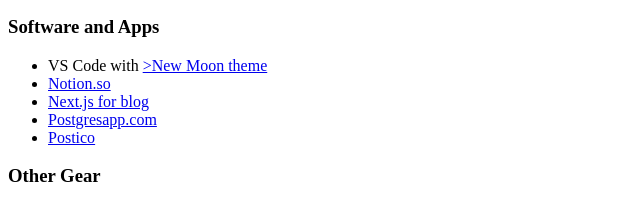
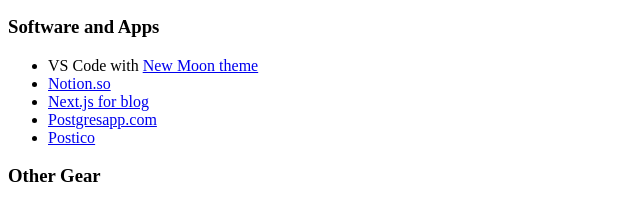
Before and after one commit to simonhlee97/uses, a plain HTML site: page index.html in a window 1280 px wide. Shown: the part 196-399 px from the top of the page, 0-640 px from the left. Drawn offline with Linux system fonts and the light colour scheme.

```diff
--- a/index.html
+++ b/index.html
@@ -19,7 +19,7 @@
 
   <h3>Software and Apps</h3>
   <ul>
-    <li>VS Code with <a href="https://taniarascia.github.io/new-moon/">>New Moon theme</a</li>
+    <li>VS Code with <a href="https://taniarascia.github.io/new-moon/">New Moon theme</a</li>
     <li><a href="https://www.notion.so/">Notion.so</a></li>
     <li><a href="https://nextjs.org/">Next.js for blog</a></li>
     <li><a href="https://postgresapp.com/">Postgresapp.com</a></li>
```
